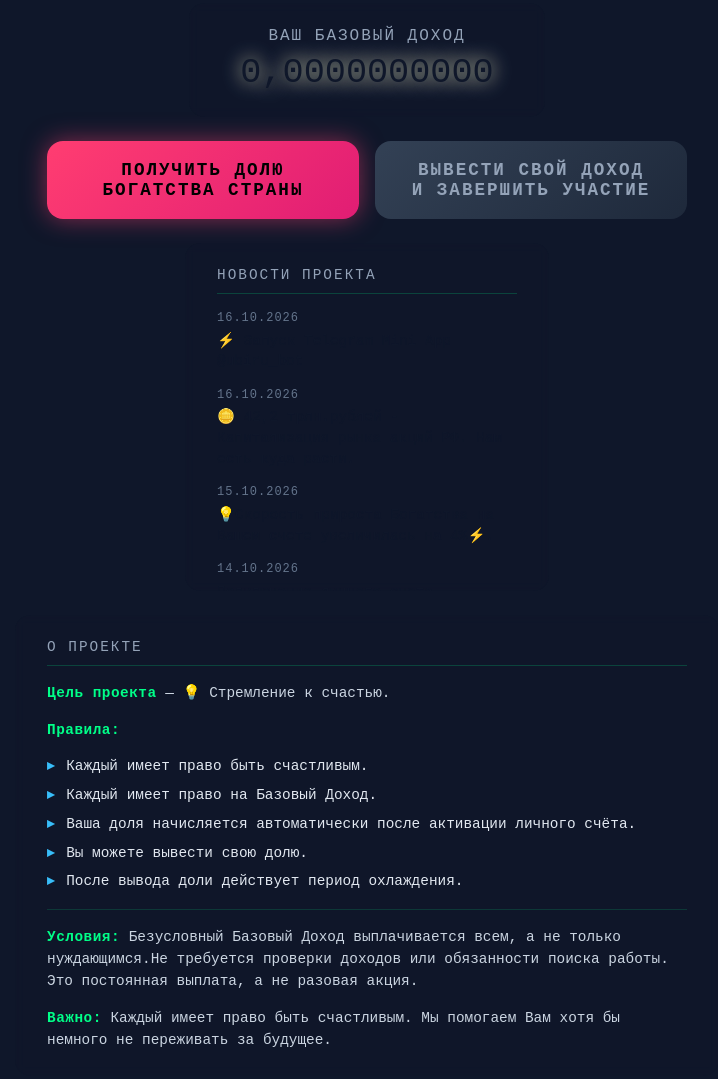
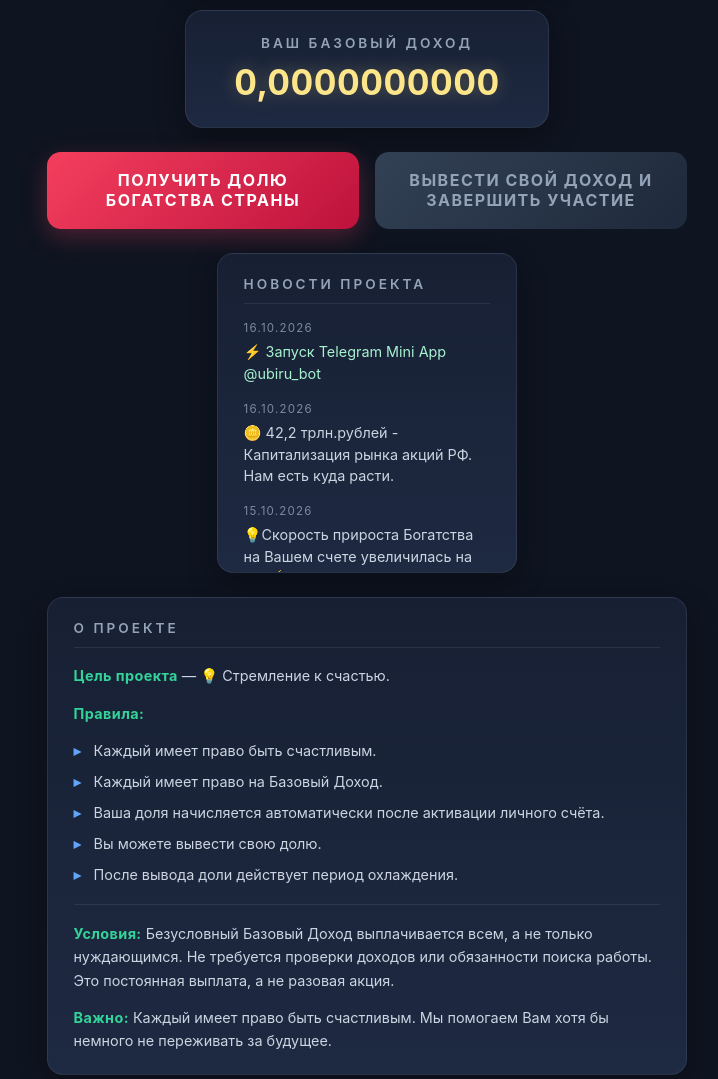
Before and after one commit to avladimirtsev/Another, a plain HTML site: page index.html in a window 1280 px wide. Shown: the part 305-1384 px from the top of the page, without its empty margins (273-991 px from the left). Drawn offline with Linux system fonts and the light colour scheme.

Commit message:
Update index.html

```diff
--- a/index.html
+++ b/index.html
@@ -7,10 +7,29 @@
     <!-- Telegram WebApp SDK -->
     <script src="https://telegram.org/js/telegram-web-app.js"></script>
     <style>
+        :root {
+            /* Палитра */
+            --bg:            #0e1420;
+            --bg-elev:       #172033;
+            --bg-elev-2:     #1e2942;
+            --border:        rgba(148, 163, 184, 0.14);
+            --text:          #e6edf6;
+            --text-dim:      #94a3b8;
+            --text-soft:     #cbd5e1;
+            --accent:        #34d399;   /* изумрудный */
+            --accent-2:      #60a5fa;   /* голубой */
+            --accent-warm:   #fbbf24;   /* янтарный для ваучера */
+            --danger:        #f43f5e;
+        }
+
+        * { box-sizing: border-box; }
+
         body {
-            background: var(--tg-theme-bg-color, #0f172a);
-            color: var(--tg-theme-text-color, #00ff88);
-            font-family: 'Courier New', monospace;
+            background:
+                radial-gradient(1200px 600px at 50% -10%, #1a2540 0%, transparent 60%),
+                var(--bg);
+            color: var(--text);
+            font-family: -apple-system, BlinkMacSystemFont, 'Segoe UI', 'Courier New', monospace;
             display: flex;
             flex-direction: column;
             justify-content: flex-start;
@@ -19,43 +38,58 @@
             min-height: 100vh;
             min-height: 100dvh;
             margin: 0;
-            padding: 2rem 1rem 2rem;
+            padding: 2rem 1rem 3rem;
             overflow-x: hidden;
             overflow-y: auto;
+            -webkit-font-smoothing: antialiased;
         }
 
         body.modal-open { overflow: hidden; }
 
+        /* ===== КАРТОЧКИ-СЧЁТЧИКИ ===== */
         .counter-box {
             display: flex;
             flex-direction: column;
             align-items: center;
-            background: var(--tg-theme-secondary-bg-color, rgba(15, 23, 42, 0.6));
+            background: linear-gradient(180deg, var(--bg-elev) 0%, var(--bg-elev-2) 100%);
+            border: 1px solid var(--border);
             padding: 1.5rem 3rem;
-            border-radius: 16px;
-            backdrop-filter: blur(4px);
+            border-radius: 18px;
+            box-shadow: 0 10px 30px rgba(0, 0, 0, 0.35);
             min-width: 260px;
         }
 
         .counter-label {
-            font-size: 1rem;
-            letter-spacing: 2px;
+            font-size: 0.85rem;
+            letter-spacing: 3px;
             text-transform: uppercase;
-            color: var(--tg-theme-hint-color, #94a3b8);
-            margin-bottom: 0.5rem;
+            color: var(--text-dim);
+            margin-bottom: 0.6rem;
+            font-weight: 600;
         }
 
         .counter {
             font-size: 2.2rem;
-            text-shadow: 0 0 20px #00ff88;
+            font-weight: 700;
             font-variant-numeric: tabular-nums;
             word-break: break-all;
             text-align: center;
+            color: var(--accent);
+            text-shadow: 0 0 18px rgba(52, 211, 153, 0.35);
+            letter-spacing: 0.5px;
         }
 
-        .counter.blue { color: #0f172a; text-shadow: 0 0 20px #38bdf8; }
-        .counter.white { color: #0f172a; text-shadow: 0 0 20px #FFFDD0; }
+        .counter.blue {
+            color: var(--accent-2);
+            text-shadow: 0 0 18px rgba(96, 165, 250, 0.35);
+        }
 
+        .counter.white {
+            color: #fde68a;
+            text-shadow: 0 0 18px rgba(253, 230, 138, 0.3);
+        }
+
+        /* ===== КНОПКИ ===== */
         .btn-row {
             display: flex;
             flex-wrap: wrap;
@@ -67,35 +101,37 @@
 
         .withdraw-btn {
             flex: 1 1 260px;
-            padding: 1.2rem 2rem;
-            background: linear-gradient(135deg, #ff3d71, #e11d74);
-            color: #000;
+            padding: 1.15rem 2rem;
+            background: linear-gradient(135deg, #f43f5e 0%, #be123c 100%);
+            color: #fff;
             font-family: inherit;
-            font-size: 1.1rem;
-            font-weight: bold;
-            letter-spacing: 2px;
+            font-size: 1rem;
+            font-weight: 700;
+            letter-spacing: 1.5px;
             text-transform: uppercase;
             border: none;
-            border-radius: 16px;
+            border-radius: 14px;
             cursor: pointer;
-            box-shadow: 0 0 25px rgba(255, 61, 113, 0.5);
-            transition: transform 0.15s ease, box-shadow 0.15s ease, filter 0.15s ease, background 0.3s ease;
+            box-shadow: 0 8px 24px rgba(244, 63, 94, 0.28);
+            transition: transform 0.15s ease, box-shadow 0.2s ease, filter 0.2s ease, background 0.3s ease;
         }
-        .withdraw-btn:hover { filter: brightness(1.1); }
-        .withdraw-btn:active { transform: scale(0.97); }
+        .withdraw-btn:hover { filter: brightness(1.08); box-shadow: 0 10px 28px rgba(244, 63, 94, 0.4); }
+        .withdraw-btn:active { transform: scale(0.98); }
         .withdraw-btn:disabled {
-            background: linear-gradient(135deg, #64748b, #475569);
-            color: #1e293b;
+            background: linear-gradient(135deg, #334155, #1e293b);
+            color: #94a3b8;
             cursor: not-allowed;
-            box-shadow: none; filter: none; transform: none;
+            box-shadow: none;
+            filter: none;
+            transform: none;
         }
 
         .finish-btn {
-            background: linear-gradient(135deg, #6366f1, #8b5cf6);
+            background: linear-gradient(135deg, #6366f1 0%, #7c3aed 100%);
             color: #fff;
-            box-shadow: 0 0 25px rgba(139, 92, 246, 0.5);
+            box-shadow: 0 8px 24px rgba(124, 58, 237, 0.28);
         }
-        .finish-btn:hover { filter: brightness(1.1); }
+        .finish-btn:hover { filter: brightness(1.08); box-shadow: 0 10px 28px rgba(124, 58, 237, 0.4); }
         .finish-btn:disabled {
             background: linear-gradient(135deg, #334155, #1e293b);
             color: #94a3b8;
@@ -107,66 +143,86 @@
             display: none;
             width: 100%;
             max-width: 640px;
-            padding: 1.1rem 2rem;
-            background: linear-gradient(135deg, #facc15, #f59e0b);
-            color: #1e293b;
+            padding: 1.05rem 2rem;
+            background: linear-gradient(135deg, #fbbf24 0%, #f59e0b 100%);
+            color: #1f2937;
             font-family: inherit;
-            font-size: 1rem;
-            font-weight: bold;
+            font-size: 0.95rem;
+            font-weight: 800;
             letter-spacing: 1.5px;
             text-transform: uppercase;
             border: none;
-            border-radius: 16px;
+            border-radius: 14px;
             cursor: pointer;
-            box-shadow: 0 0 25px rgba(250, 204, 21, 0.45);
-            transition: transform 0.15s ease, filter 0.15s ease;
+            box-shadow: 0 8px 24px rgba(245, 158, 11, 0.28);
+            transition: transform 0.15s ease, filter 0.15s ease, box-shadow 0.2s ease;
             animation: voucherIn 0.3s ease;
         }
         .voucher-btn.show { display: block; }
-        .voucher-btn:hover { filter: brightness(1.08); }
-        .voucher-btn:active { transform: scale(0.97); }
+        .voucher-btn:hover { filter: brightness(1.05); box-shadow: 0 10px 28px rgba(245, 158, 11, 0.4); }
+        .voucher-btn:active { transform: scale(0.98); }
 
         @keyframes voucherIn {
             from { transform: translateY(-8px); opacity: 0; }
             to   { transform: translateY(0);    opacity: 1; }
         }
 
+        /* ===== ИНФО-БОКСЫ (новости, о проекте) ===== */
         .news-box {
             min-width: 260px;
             max-width: 300px;
-            max-height: 300px;
+            max-height: 320px;
             overflow-y: auto;
             width: 100%;
-            background: var(--tg-theme-secondary-bg-color, rgba(15, 23, 42, 0.6));
-            padding: 1.5rem 2rem;
+            background: linear-gradient(180deg, var(--bg-elev) 0%, var(--bg-elev-2) 100%);
+            border: 1px solid var(--border);
+            padding: 1.4rem 1.6rem;
             border-radius: 16px;
-            backdrop-filter: blur(4px);
+            box-shadow: 0 10px 30px rgba(0, 0, 0, 0.3);
             text-align: left;
         }
 
+        /* Скроллбар */
+        .news-box::-webkit-scrollbar { width: 6px; }
+        .news-box::-webkit-scrollbar-track { background: transparent; }
+        .news-box::-webkit-scrollbar-thumb {
+            background: rgba(148, 163, 184, 0.25);
+            border-radius: 3px;
+        }
+        .news-box::-webkit-scrollbar-thumb:hover { background: rgba(148, 163, 184, 0.45); }
+
         .news-title {
-            font-size: 0.9rem;
-            letter-spacing: 2px;
+            font-size: 0.85rem;
+            letter-spacing: 3px;
             text-transform: uppercase;
-            color: var(--tg-theme-hint-color, #94a3b8);
+            color: var(--text-dim);
+            font-weight: 600;
             margin-bottom: 1rem;
-            padding-bottom: 0.6rem;
-            border-bottom: 1px solid rgba(0, 255, 136, 0.2);
+            padding-bottom: 0.7rem;
+            border-bottom: 1px solid var(--border);
         }
 
         .news-list {
             list-style: none;
             padding: 0; margin: 0;
-            display: flex; flex-direction: column; gap: 0.9rem;
+            display: flex; flex-direction: column; gap: 1rem;
         }
 
-        .news-item { color: #cbd5e1; font-size: 0.9rem; line-height: 1.45; }
+        .news-item {
+            color: var(--text-soft);
+            font-size: 0.9rem;
+            line-height: 1.5;
+        }
         .news-item .news-date {
-            display: block; color: #64748b; font-size: 0.75rem;
-            letter-spacing: 1px; margin-bottom: 0.2rem;
+            display: block;
+            color: #7d8aa0;
+            font-size: 0.72rem;
+            letter-spacing: 1.2px;
+            margin-bottom: 0.25rem;
+            text-transform: uppercase;
         }
-        .news-item .news-text { color: #0f172a; }
-        .news-item.new .news-text { color: #0f172a; }
+        .news-item .news-text { color: var(--text-soft); }
+        .news-item.new .news-text { color: #a7f3d0; }
 
         /* ===== БЛОК "О ПРОЕКТЕ" ===== */
         .about-box {
@@ -175,23 +231,18 @@
         }
 
         .about-content {
-            color: #cbd5e1;
+            color: var(--text-soft);
             font-size: 0.9rem;
-            line-height: 1.55;
+            line-height: 1.6;
         }
 
-        .about-content p {
-            margin: 0 0 0.9rem;
-        }
-
-        .about-content p:last-child {
-            margin-bottom: 0;
-        }
+        .about-content p { margin: 0 0 0.9rem; }
+        .about-content p:last-child { margin-bottom: 0; }
 
         .about-content strong {
-            color: #00ff88;
-            font-weight: bold;
-            letter-spacing: 0.5px;
+            color: var(--accent);
+            font-weight: 700;
+            letter-spacing: 0.4px;
         }
 
         .about-content ul {
@@ -200,39 +251,36 @@
             margin: 0 0 0.9rem;
             display: flex;
             flex-direction: column;
-            gap: 0.4rem;
+            gap: 0.5rem;
         }
 
         .about-content li {
             position: relative;
-            padding-left: 1.2rem;
-            color: #e2e8f0;
+            padding-left: 1.25rem;
+            color: var(--text-soft);
         }
-
         .about-content li::before {
             content: "▸";
             position: absolute;
             left: 0;
-            color: #38bdf8;
-            font-weight: bold;
+            color: var(--accent-2);
+            font-weight: 700;
         }
 
-        .about-content .accent {
-            color: #00ff88;
-        }
+        .about-content .accent { color: var(--accent); }
 
         .about-content hr {
             border: none;
-            border-top: 1px solid rgba(0, 255, 136, 0.15);
-            margin: 1rem 0;
+            border-top: 1px solid var(--border);
+            margin: 1.1rem 0;
         }
 
         /* ===== МОДАЛЬНОЕ ОКНО ===== */
         .modal-overlay {
             position: fixed;
             inset: 0;
-            background: rgba(2, 6, 23, 0.85);
-            backdrop-filter: blur(6px);
+            background: rgba(8, 12, 20, 0.75);
+            backdrop-filter: blur(8px);
             display: none;
             justify-content: center;
             align-items: center;
@@ -242,16 +290,16 @@
         .modal-overlay.show { display: flex; }
 
         .modal {
-            background: var(--tg-theme-secondary-bg-color, rgba(15, 23, 42, 0.95));
-            border: 1px solid rgba(139, 92, 246, 0.4);
+            background: linear-gradient(180deg, #1b2540 0%, #131b2e 100%);
+            border: 1px solid rgba(124, 58, 237, 0.35);
             border-radius: 20px;
-            padding: 2rem 2rem 1.5rem;
+            padding: 2rem 2rem 1.6rem;
             max-width: 560px;
             width: 100%;
-            box-shadow: 0 0 40px rgba(139, 92, 246, 0.35);
-            color: #e2e8f0;
-            font-size: 1rem;
-            line-height: 1.55;
+            box-shadow: 0 25px 60px rgba(0, 0, 0, 0.55);
+            color: var(--text);
+            font-size: 0.98rem;
+            line-height: 1.6;
             animation: modalIn 0.25s ease;
         }
         @keyframes modalIn {
@@ -259,15 +307,13 @@
             to   { transform: translateY(0);    opacity: 1; }
         }
 
-        .modal-text {
-            margin-bottom: 1.5rem;
-        }
-        .modal-text .accent { color: #00ff88; }
+        .modal-text { margin-bottom: 1.5rem; color: var(--text-soft); }
+        .modal-text .accent { color: var(--accent); font-weight: 700; }
 
         .modal-question {
             font-size: 1.1rem;
-            font-weight: bold;
-            color: #a78bfa;
+            font-weight: 700;
+            color: #c4b5fd;
             letter-spacing: 1px;
             margin-bottom: 1.5rem;
             text-align: center;
@@ -283,9 +329,9 @@
             flex: 1 1 120px;
             padding: 0.9rem 1.5rem;
             font-family: inherit;
-            font-size: 1rem;
-            font-weight: bold;
-            letter-spacing: 2px;
+            font-size: 0.95rem;
+            font-weight: 700;
+            letter-spacing: 1.5px;
             text-transform: uppercase;
             border: none;
             border-radius: 12px;
@@ -295,18 +341,18 @@
         .modal-actions button:active { transform: scale(0.97); }
 
         .modal-yes {
-            background: linear-gradient(135deg, #ff3d71, #e11d74);
-            color: #000;
-            box-shadow: 0 0 20px rgba(255, 61, 113, 0.5);
+            background: linear-gradient(135deg, #f43f5e, #be123c);
+            color: #fff;
+            box-shadow: 0 8px 22px rgba(244, 63, 94, 0.3);
         }
-        .modal-yes:hover { filter: brightness(1.1); }
+        .modal-yes:hover { filter: brightness(1.08); }
 
         .modal-no {
             background: linear-gradient(135deg, #334155, #1e293b);
-            color: #cbd5e1;
-            box-shadow: 0 0 20px rgba(51, 65, 85, 0.5);
+            color: #e2e8f0;
+            box-shadow: 0 8px 22px rgba(51, 65, 85, 0.3);
         }
-        .modal-no:hover { filter: brightness(1.2); }
+        .modal-no:hover { filter: brightness(1.15); }
     </style>
 </head>
 <body>
@@ -880,7 +926,7 @@
             { type: "hr" },
             {
                 type: "p",
-                html: '<strong>Условия:</strong> Безусловный Базовый Доход выплачивается всем, а не только нуждающимся.Не требуется проверки доходов или обязанности поиска работы. Это постоянная выплата, а не разовая акция. '
+                html: '<strong>Условия:</strong> Безусловный Базовый Доход выплачивается всем, а не только нуждающимся. Не требуется проверки доходов или обязанности поиска работы. Это постоянная выплата, а не разовая акция. '
             },
             {
                 type: "p",
```
